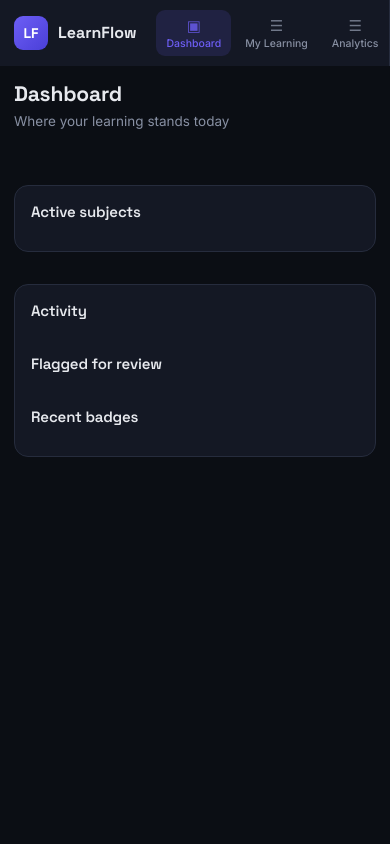
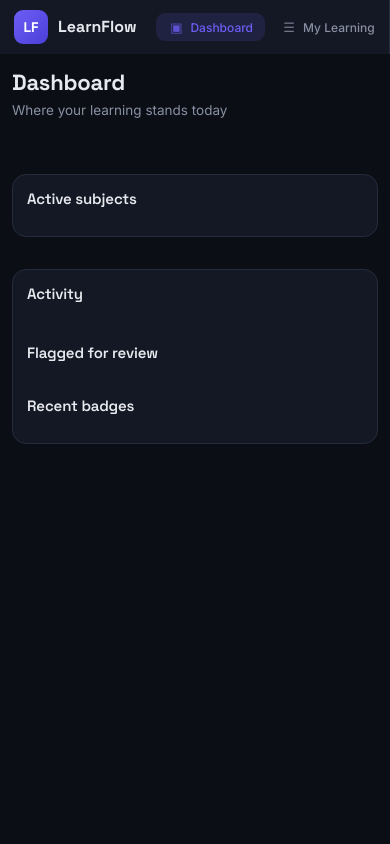
Before and after one commit to Fayead77/Tracker, a Flask app: page / in a window 390 px wide. Run offline with Flask 3, Linux system fonts and the light colour scheme; data that the repository does not hold is empty; some libraries are stand-ins or nearby versions.

Commit message:
Update style.css

```diff
--- a/static/css/style.css
+++ b/static/css/style.css
@@ -337,7 +337,7 @@ h1, h2, h3 {
   display: flex;
   align-items: center;
 }
-.search-input { padding-left: 40px; }
+.search-input { padding-left: 40px !important; }
 
 .search-results {
   background: var(--surface);
@@ -769,9 +769,9 @@ h1, h2, h3 {
 .toast.is-shown { transform: translateY(0); opacity: 1; }
 .toast-icon { font-size: 18px; }
 
-/* ---------------- Responsive ---------------- */
+/* ---------------- Updated Responsive ---------------- */
 
-/* Tablet: sidebar becomes a horizontal top bar */
+/* Tablet & Mobile Top Navbar */
 @media (max-width: 900px) {
   .app-shell { flex-direction: column; }
   .sidebar {
@@ -785,31 +785,32 @@ h1, h2, h3 {
     padding: 10px 14px;
     gap: 12px;
     overflow-x: auto;
+    -webkit-overflow-scrolling: touch;
   }
   .brand { padding: 0 8px 0 0; flex-shrink: 0; }
   .brand-sub { display: none; }
   .nav { flex-direction: row; flex: none; gap: 4px; }
-  .nav-item { flex-direction: column; gap: 2px; padding: 6px 10px; font-size: 10.5px; white-space: nowrap; }
-  .nav-icon { font-size: 15px; }
+  .nav-item { flex-direction: row; gap: 6px; padding: 6px 12px; font-size: 12px; white-space: nowrap; }
+  .nav-icon { font-size: 13px; }
   .sidebar-footer { display: flex; flex-direction: row; align-items: center; padding-top: 0; margin-left: auto; flex-shrink: 0; }
-  .streak-chip { display: none; }
-  .main { padding: 20px; max-width: 100%; }
+  .streak-chip { display: flex; padding: 4px 8px; font-size: 11px; }
+  .main { padding: 20px 16px; max-width: 100%; }
   .stat-grid { grid-template-columns: repeat(2, 1fr); }
   .dash-columns { grid-template-columns: 1fr; }
   .field-row { grid-template-columns: 1fr; }
 }
 
-/* Phone */
+/* Mobile Devices */
 @media (max-width: 640px) {
-  .main { padding: 14px; }
+  .main { padding: 14px 12px; }
   .view-header {
     flex-direction: column;
     align-items: flex-start;
     gap: 12px;
   }
-  .view-header h1 { font-size: 21px; }
-  .header-actions { width: 100%; }
-  .header-actions .btn { flex: 1; }
+  .view-header h1 { font-size: 22px; }
+  .header-actions { width: 100%; flex-wrap: wrap; }
+  .header-actions .btn { flex: 1; min-width: 120px; }
   #btn-add-subject { width: 100%; }
 
   .stat-grid { grid-template-columns: repeat(2, 1fr); gap: 10px; }
@@ -819,29 +820,38 @@ h1, h2, h3 {
   .continue-card { flex-direction: column; align-items: flex-start; }
   .continue-card #btn-continue-go { width: 100%; }
 
-  .panel { padding: 16px; }
+  .panel { padding: 14px; }
 
-  .activity-grid { grid-auto-columns: minmax(14px, 1fr); overflow-x: auto; }
+  /* Activity Grid Scroll Fix */
+  .activity-grid {
+    display: grid;
+    grid-template-columns: repeat(13, minmax(16px, 1fr));
+    gap: 4px;
+    overflow-x: auto;
+    padding-bottom: 6px;
+  }
 
   .bar-chart { overflow-x: auto; }
 
   .subject-card-top { flex-wrap: wrap; row-gap: 6px; }
 
-  .level1-head { padding: 12px 12px; flex-wrap: wrap; row-gap: 8px; }
+  .level1-head { padding: 12px; flex-wrap: wrap; row-gap: 8px; }
   .level1-name { flex-basis: 100%; order: -1; }
   .level1-mini-track { display: none; }
 
-  .level2-row { padding: 10px 12px 10px 28px; flex-wrap: wrap; }
-  .add-level2-row { padding: 10px 12px 12px 28px; }
+  .level2-row { padding: 10px 12px 10px 24px; flex-wrap: wrap; }
+  .add-level2-row { padding: 10px 12px 12px 24px; }
 
-  .modal { width: 100%; }
-  .modal-sm { width: 100%; }
+  /* Responsive Modals */
+  .modal { width: 94%; max-width: 480px; margin: 0 auto; }
+  .modal-sm { width: 94%; max-width: 400px; }
   .modal-body { padding: 16px; }
 
   .field-row { grid-template-columns: 1fr; }
 
-  .resource-add-row { flex-wrap: wrap; }
-  .resource-add-row .input { flex-basis: 100%; }
+  /* Form layouts */
+  .resource-add-row { flex-direction: column; align-items: stretch; gap: 10px; }
+  .resource-add-row .input, .resource-add-row select, .resource-add-row .btn { width: 100%; }
 
   .resource-row { flex-wrap: wrap; row-gap: 6px; }
   .resource-context { flex-basis: 100%; }
@@ -849,18 +859,12 @@ h1, h2, h3 {
   .toast { left: 14px; right: 14px; bottom: 14px; }
 }
 
-/* Extra-small phones */
-@media (max-width: 380px) {
-  .stat-grid { grid-template-columns: 1fr 1fr; gap: 8px; }
-  .stat-card { padding: 10px; }
-  .stat-value { font-size: 19px; }
-  .level1-head { padding: 12px 10px; }
-  .level2-row { padding: 10px 10px 10px 22px; }
-  .add-level2-row { padding: 10px 10px 12px 22px; }
+/* Very Small Mobile Screens */
+@media (max-width: 400px) {
+  .stat-grid { grid-template-columns: 1fr; gap: 8px; }
+  .stat-card { padding: 12px; }
+  .stat-value { font-size: 20px; }
+  .level1-head { padding: 10px; }
+  .level2-row { padding: 8px 10px 8px 18px; }
+  .add-level2-row { padding: 8px 10px 10px 18px; }
 }
-
-/* focus visibility */
-button:focus-visible, input:focus-visible, textarea:focus-visible, select:focus-visible {
-  outline: 2px solid var(--accent);
-  outline-offset: 2px;
-}
```
